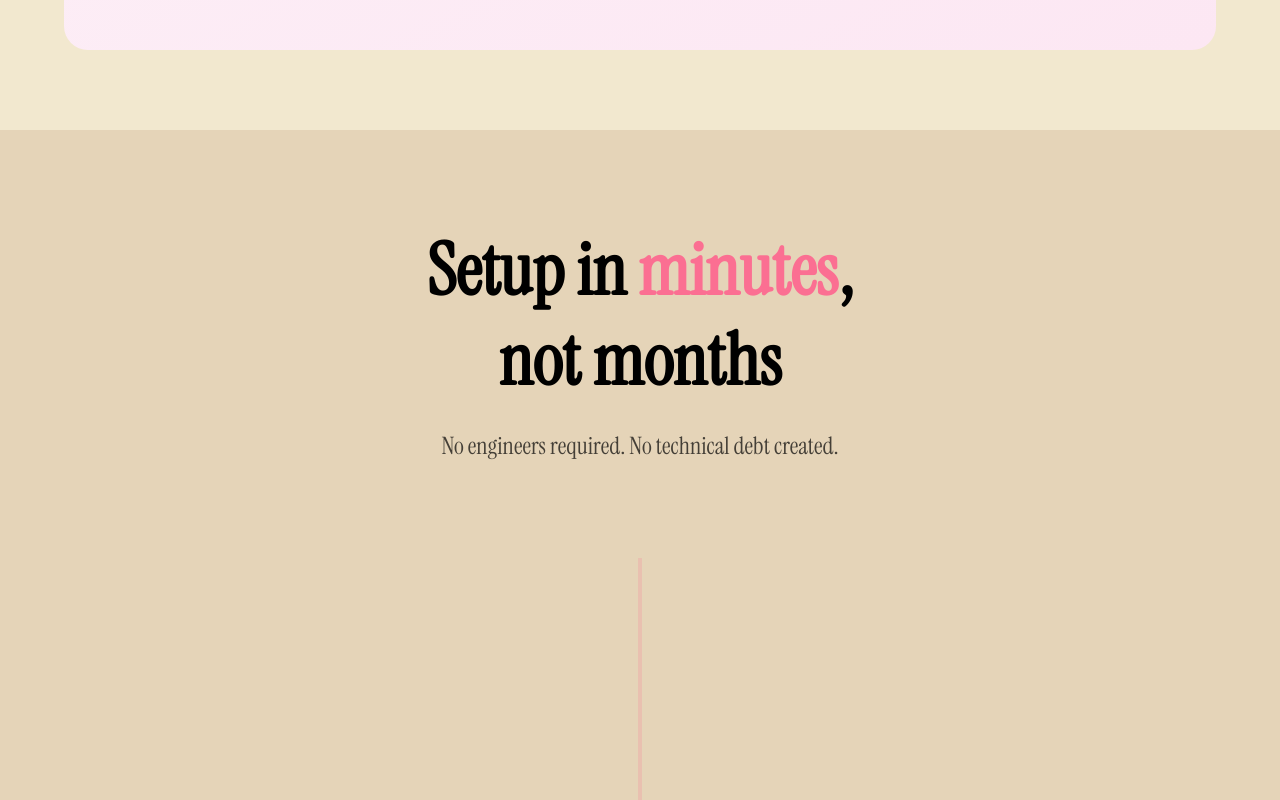
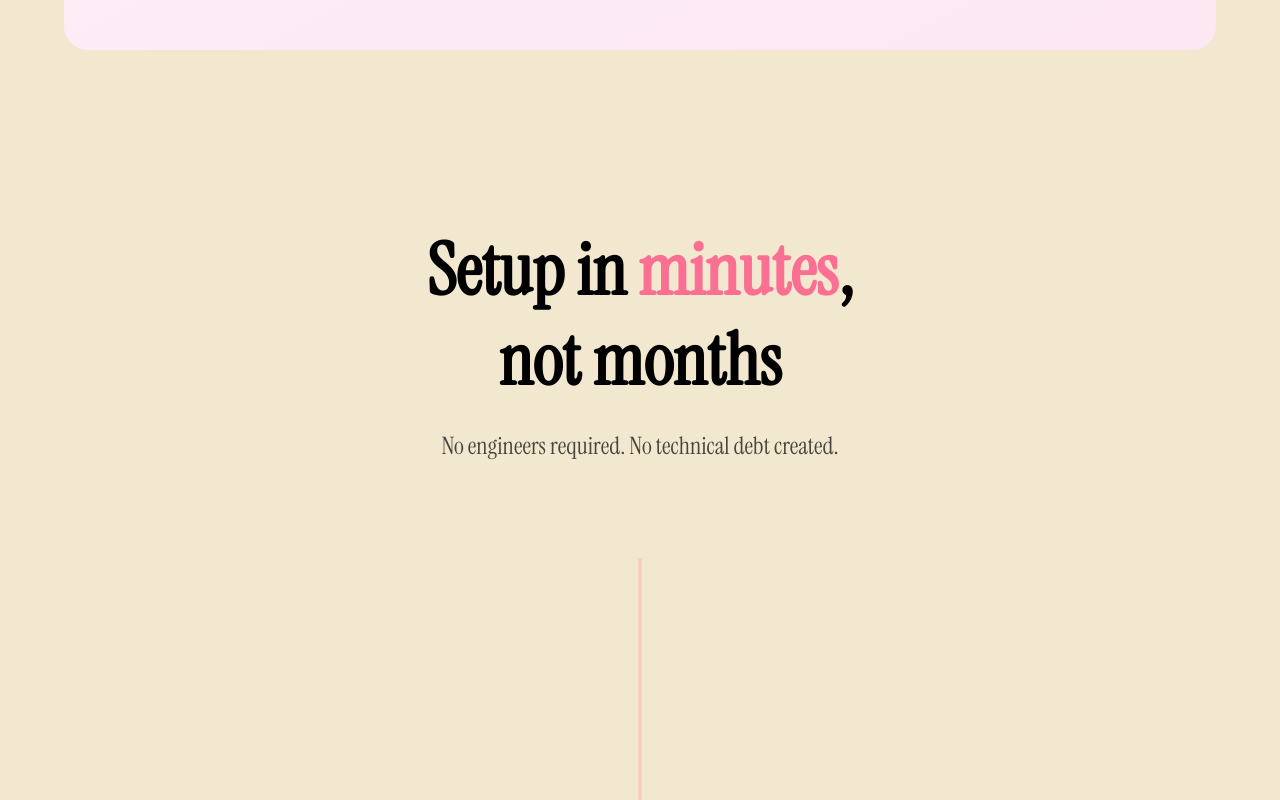
Before and after one commit to FahadBinQaiser/Parallax, a React (Vite) app: page / in a window 1280 px wide. Shown: the part 1580-2380 px from the top of the page. Built offline with nearby package versions, Linux system fonts and the light colour scheme.

Commit message:
Removed bg

```diff
--- a/src/components/HowItWorks/HowItWorks.jsx
+++ b/src/components/HowItWorks/HowItWorks.jsx
@@ -24,7 +24,7 @@ export default function HowItWorks() {
   ];
 
   return (
-    <section className="py-16 md:py-24 px-6 bg-[#E5D4B8] relative">
+    <section className="py-16 md:py-24 px-6 relative">
       <div className="max-w-6xl mx-auto">
         <div className="text-center mb-16 md:mb-24">
           <h2 className="text-4xl md:text-6xl lg:text-7xl font-bold text-[#000000] mb-4 md:mb-6 leading-tight">
```
